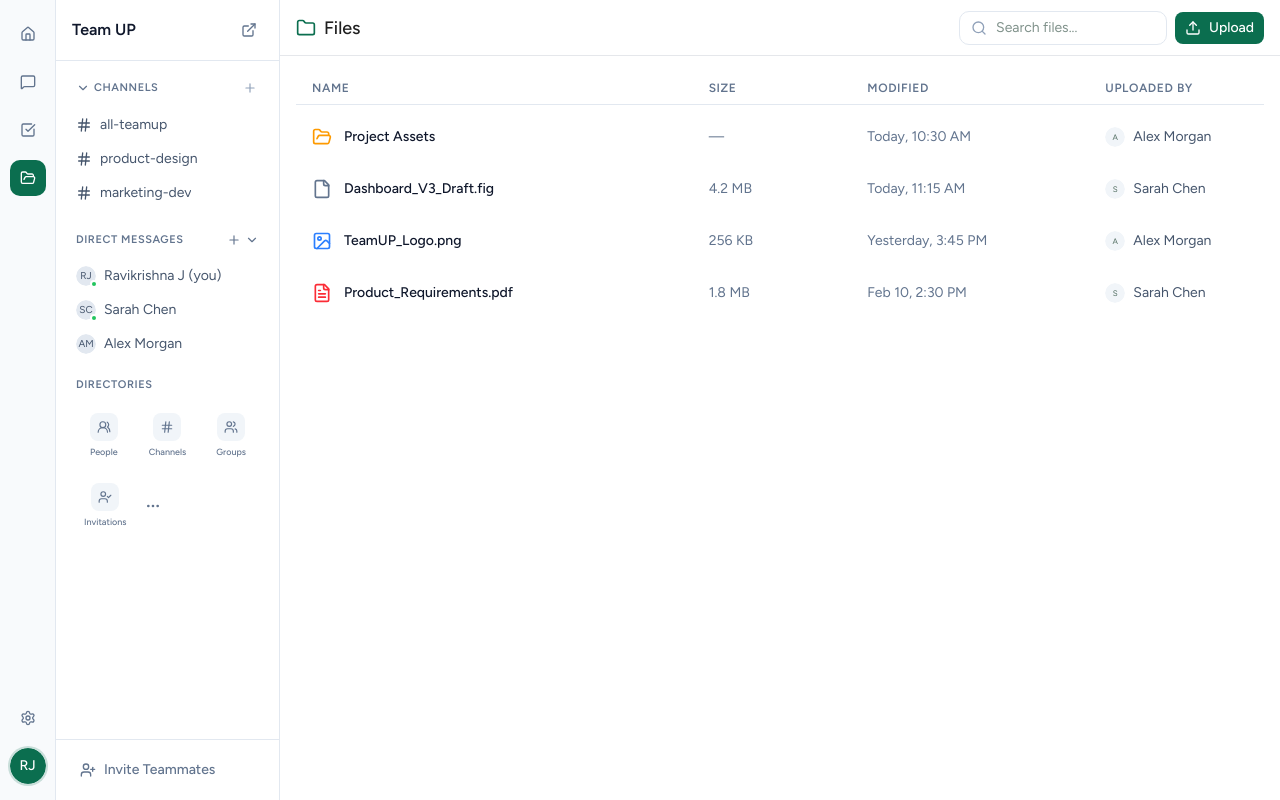
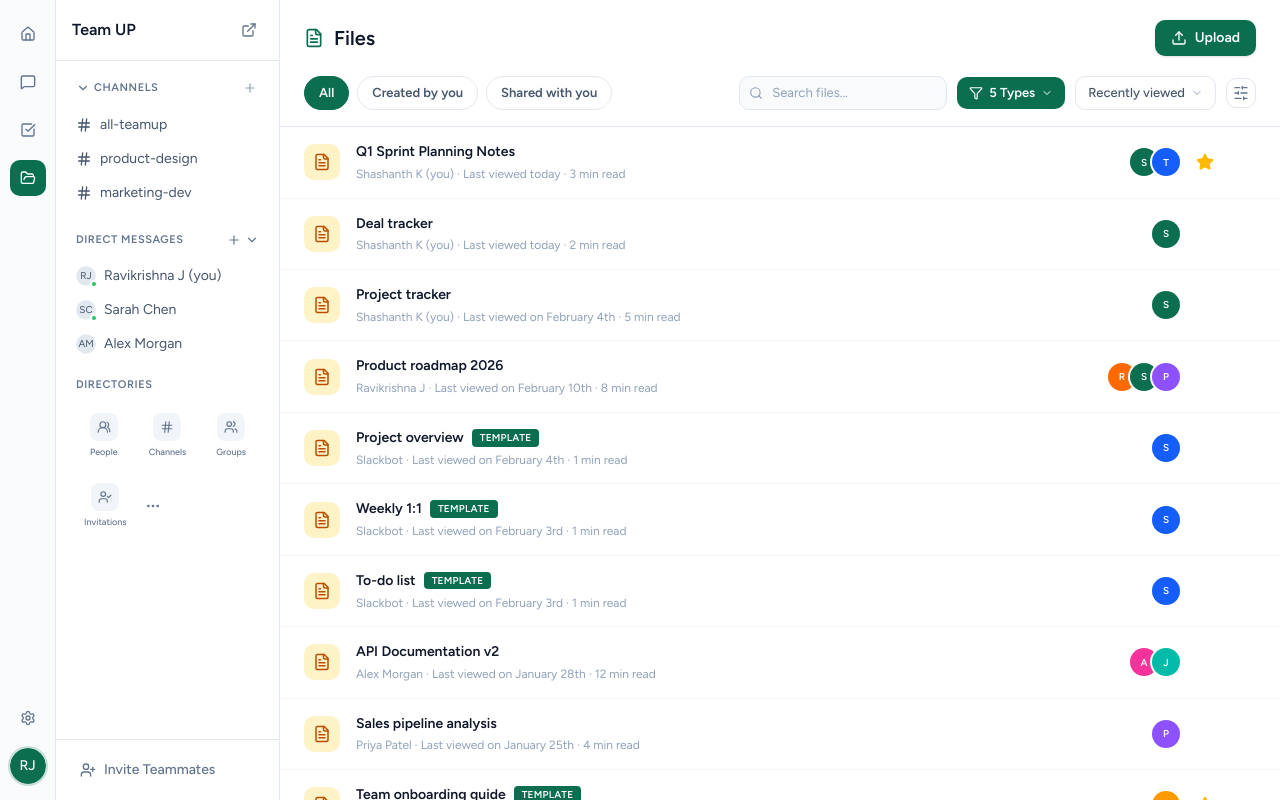
Before and after one commit to Project-Management-System-PlanX/frontend, a Next.js app: page /dashboard/files in a window 1280 px wide. Built offline with nearby package versions, Linux system fonts and the light colour scheme.

Commit message:
feat: rebuild Files page with Slack-style document listing UI

```diff
--- a/components/dashboard/FilesArea.tsx
+++ b/components/dashboard/FilesArea.tsx
@@ -1,174 +1,365 @@
 "use client";
 
 import {
-	File,
+	ChevronDown,
 	FileText,
-	Folder,
-	FolderOpen,
-	Image,
-	MoreHorizontal,
+	Filter,
+	MoreVertical,
 	Search,
+	SlidersHorizontal,
+	Star,
 	Upload,
 } from "lucide-react";
 import { useState } from "react";
-import { Avatar, AvatarFallback, AvatarImage } from "@/components/ui/avatar";
-import { Button } from "@/components/ui/button";
-import { ScrollArea } from "@/components/ui/scroll-area";
-import { Tooltip, TooltipContent, TooltipProvider, TooltipTrigger } from "@/components/ui/tooltip";
 
-interface FileItem {
+/* ═══════════════════════════════════════════════
+   Types & Data
+   ═══════════════════════════════════════════════ */
+
+interface DocItem {
 	id: string;
 	name: string;
-	type: "folder" | "image" | "document" | "file";
-	size?: string;
-	modified: string;
-	uploadedBy: {
-		name: string;
-		avatar?: string;
-	};
+	type: "document" | "spreadsheet" | "presentation" | "template";
+	creator: string;
+	creatorInitial: string;
+	creatorColor: string;
+	collaborators?: { initial: string; color: string }[];
+	lastViewed: string;
+	readTime: string;
+	isTemplate?: boolean;
+	isStarred?: boolean;
 }
 
-const files: FileItem[] = [
+const DOCS: DocItem[] = [
 	{
 		id: "1",
-		name: "Project Assets",
-		type: "folder",
-		modified: "Today, 10:30 AM",
-		uploadedBy: { name: "Alex Morgan", avatar: "/avatars/alex.png" },
+		name: "Q1 Sprint Planning Notes",
+		type: "document",
+		creator: "Shashanth K (you)",
+		creatorInitial: "S",
+		creatorColor: "bg-[#0B6E4F]",
+		collaborators: [{ initial: "T", color: "bg-blue-600" }],
+		lastViewed: "Last viewed today",
+		readTime: "3 min read",
+		isStarred: true,
 	},
 	{
 		id: "2",
-		name: "Dashboard_V3_Draft.fig",
-		type: "file",
-		size: "4.2 MB",
-		modified: "Today, 11:15 AM",
-		uploadedBy: { name: "Sarah Chen", avatar: "/avatars/sarah.png" },
+		name: "Deal tracker",
+		type: "spreadsheet",
+		creator: "Shashanth K (you)",
+		creatorInitial: "S",
+		creatorColor: "bg-[#0B6E4F]",
+		lastViewed: "Last viewed today",
+		readTime: "2 min read",
 	},
 	{
 		id: "3",
-		name: "TeamUP_Logo.png",
-		type: "image",
-		size: "256 KB",
-		modified: "Yesterday, 3:45 PM",
-		uploadedBy: { name: "Alex Morgan", avatar: "/avatars/alex.png" },
+		name: "Project tracker",
+		type: "spreadsheet",
+		creator: "Shashanth K (you)",
+		creatorInitial: "S",
+		creatorColor: "bg-[#0B6E4F]",
+		lastViewed: "Last viewed on February 4th",
+		readTime: "5 min read",
 	},
 	{
 		id: "4",
-		name: "Product_Requirements.pdf",
+		name: "Product roadmap 2026",
 		type: "document",
-		size: "1.8 MB",
-		modified: "Feb 10, 2:30 PM",
-		uploadedBy: { name: "Sarah Chen", avatar: "/avatars/sarah.png" },
+		creator: "Ravikrishna J",
+		creatorInitial: "R",
+		creatorColor: "bg-orange-500",
+		collaborators: [
+			{ initial: "S", color: "bg-[#0B6E4F]" },
+			{ initial: "P", color: "bg-violet-500" },
+		],
+		lastViewed: "Last viewed on February 10th",
+		readTime: "8 min read",
+	},
+	{
+		id: "5",
+		name: "Project overview",
+		type: "document",
+		creator: "Slackbot",
+		creatorInitial: "S",
+		creatorColor: "bg-blue-600",
+		lastViewed: "Last viewed on February 4th",
+		readTime: "1 min read",
+		isTemplate: true,
+	},
+	{
+		id: "6",
+		name: "Weekly 1:1",
+		type: "document",
+		creator: "Slackbot",
+		creatorInitial: "S",
+		creatorColor: "bg-blue-600",
+		lastViewed: "Last viewed on February 3rd",
+		readTime: "1 min read",
+		isTemplate: true,
+	},
+	{
+		id: "7",
+		name: "To-do list",
+		type: "document",
+		creator: "Slackbot",
+		creatorInitial: "S",
+		creatorColor: "bg-blue-600",
+		lastViewed: "Last viewed on February 3rd",
+		readTime: "1 min read",
+		isTemplate: true,
+	},
+	{
+		id: "8",
+		name: "API Documentation v2",
+		type: "document",
+		creator: "Alex Morgan",
+		creatorInitial: "A",
+		creatorColor: "bg-pink-500",
+		collaborators: [{ initial: "J", color: "bg-teal-500" }],
+		lastViewed: "Last viewed on January 28th",
+		readTime: "12 min read",
+	},
+	{
+		id: "9",
+		name: "Sales pipeline analysis",
+		type: "spreadsheet",
+		creator: "Priya Patel",
+		creatorInitial: "P",
+		creatorColor: "bg-violet-500",
+		lastViewed: "Last viewed on January 25th",
+		readTime: "4 min read",
+	},
+	{
+		id: "10",
+		name: "Team onboarding guide",
+		type: "document",
+		creator: "Sarah Chen",
+		creatorInitial: "SC",
+		creatorColor: "bg-amber-500",
+		lastViewed: "Last viewed on January 20th",
+		readTime: "6 min read",
+		isTemplate: true,
+		isStarred: true,
+	},
+	{
+		id: "11",
+		name: "Design system components",
+		type: "presentation",
+		creator: "Shashanth K (you)",
+		creatorInitial: "S",
+		creatorColor: "bg-[#0B6E4F]",
+		lastViewed: "Last viewed on January 18th",
+		readTime: "15 min read",
 	},
 ];
 
+const FILTER_TABS = ["All", "Created by you", "Shared with you"];
+
+/* ═══════════════════════════════════════════════
+   Component
+   ═══════════════════════════════════════════════ */
+
 export function FilesArea() {
+	const [activeFilter, setActiveFilter] = useState("All");
 	const [searchQuery, setSearchQuery] = useState("");
+	const [starredIds, setStarredIds] = useState<Set<string>>(
+		new Set(DOCS.filter((d) => d.isStarred).map((d) => d.id)),
+	);
 
-	const getFileIcon = (type: FileItem["type"]) => {
-		switch (type) {
-			case "folder":
-				return <FolderOpen className="w-5 h-5 text-amber-500" />;
-			case "image":
-				return <Image className="w-5 h-5 text-blue-500" />;
-			case "document":
-				return <FileText className="w-5 h-5 text-red-500" />;
-			default:
-				return <File className="w-5 h-5 text-slate-500" />;
-		}
+	const toggleStar = (id: string) => {
+		setStarredIds((prev) => {
+			const next = new Set(prev);
+			if (next.has(id)) next.delete(id);
+			else next.add(id);
+			return next;
+		});
 	};
+
+	const filteredDocs = DOCS.filter((doc) => {
+		if (searchQuery && !doc.name.toLowerCase().includes(searchQuery.toLowerCase())) return false;
+		if (activeFilter === "Created by you" && !doc.creator.includes("(you)")) return false;
+		if (activeFilter === "Shared with you" && doc.creator.includes("(you)")) return false;
+		return true;
+	});
 
 	return (
 		<div
-			className="flex-1 flex flex-col bg-white min-w-0"
+			className="flex-1 flex flex-col bg-white min-w-0 min-h-0 overflow-hidden"
 			style={{ fontFamily: "var(--font-figtree), Figtree" }}
 		>
-			{/* Files Header */}
-			<div className="h-14 px-4 flex items-center justify-between border-b border-[#e5e7eb] shrink-0">
-				<div className="flex items-center gap-3">
-					<span className="text-[#202020] font-medium text-lg flex items-center gap-2">
-						<Folder className="w-5 h-5 text-[#0B6E4F]" />
+			{/* ──── Header ──── */}
+			<div className="px-6 pt-5 pb-4 border-b border-slate-200 shrink-0">
+				<div className="flex items-center justify-between mb-5">
+					<h1 className="text-xl font-bold text-slate-900 flex items-center gap-2.5">
+						<FileText className="w-5 h-5 text-[#0B6E4F]" />
 						Files
-					</span>
+					</h1>
+					<button
+						type="button"
+						className="flex items-center gap-2 px-4 py-2 bg-[#0B6E4F] text-white text-sm font-semibold rounded-lg hover:bg-[#095C42] transition-colors shadow-sm"
+					>
+						<Upload className="w-4 h-4" />
+						Upload
+					</button>
 				</div>
 
+				{/* Filter Tabs + Controls */}
+				<div className="flex items-center justify-between">
 					<div className="flex items-center gap-2">
+						{FILTER_TABS.map((tab) => (
+							<button
+								key={tab}
+								type="button"
+								onClick={() => setActiveFilter(tab)}
+								className={`px-3.5 py-1.5 text-[13px] font-semibold rounded-full border transition-all ${
+									activeFilter === tab
+										? "bg-[#0B6E4F] text-white border-[#0B6E4F]"
+										: "bg-white text-slate-600 border-slate-200 hover:bg-slate-50 hover:border-slate-300"
+								}`}
+							>
+								{tab}
+							</button>
+						))}
+					</div>
+
+					<div className="flex items-center gap-2.5">
+						{/* Search */}
 						<div className="relative">
-						<Search className="absolute left-3 top-1/2 -translate-y-1/2 w-4 h-4 text-slate-400" />
+							<Search className="absolute left-2.5 top-1/2 -translate-y-1/2 w-3.5 h-3.5 text-slate-400" />
 							<input
 								type="text"
 								value={searchQuery}
 								onChange={(e) => setSearchQuery(e.target.value)}
 								placeholder="Search files..."
-							className="pl-9 pr-3 py-1.5 text-sm border border-slate-200 rounded-lg focus:outline-none focus:ring-2 focus:ring-[#0B6E4F]/20 focus:border-[#0B6E4F]"
+								className="w-52 pl-8 pr-3 py-1.5 text-[13px] border border-slate-200 rounded-lg bg-slate-50 focus:outline-none focus:ring-2 focus:ring-[#0B6E4F]/20 focus:border-[#0B6E4F] placeholder:text-slate-400 transition-all"
 							/>
 						</div>
 
-					<TooltipProvider delayDuration={0}>
-						<Tooltip>
-							<TooltipTrigger asChild>
-								<Button size="sm" className="gap-2 bg-[#0B6E4F] hover:bg-[#0B6E4F]/90 text-white">
-									<Upload className="w-4 h-4" />
-									Upload
-								</Button>
-							</TooltipTrigger>
-							<TooltipContent>Upload files</TooltipContent>
-						</Tooltip>
-					</TooltipProvider>
+						{/* Types Filter */}
+						<button
+							type="button"
+							className="flex items-center gap-1.5 px-3 py-1.5 text-[13px] font-semibold bg-[#0B6E4F] text-white rounded-lg hover:bg-[#095C42] transition-colors"
+						>
+							<Filter className="w-3.5 h-3.5" />5 Types
+							<ChevronDown className="w-3 h-3" />
+						</button>
+
+						{/* Sort */}
+						<button
+							type="button"
+							className="flex items-center gap-1.5 px-3 py-1.5 text-[13px] font-medium text-slate-600 border border-slate-200 rounded-lg hover:bg-slate-50 transition-colors"
+						>
+							Recently viewed
+							<ChevronDown className="w-3 h-3 text-slate-400" />
+						</button>
+
+						{/* Settings */}
+						<button
+							type="button"
+							className="p-1.5 rounded-lg border border-slate-200 hover:bg-slate-50 text-slate-500 transition-colors"
+						>
+							<SlidersHorizontal className="w-4 h-4" />
+						</button>
+					</div>
 				</div>
 			</div>
 
-			{/* Files List */}
-			<ScrollArea className="flex-1">
-				<div className="p-4">
-					{/* Table Header */}
-					<div className="grid grid-cols-12 gap-4 px-4 py-2 text-xs font-semibold text-slate-500 uppercase tracking-wider border-b border-slate-200">
-						<div className="col-span-5">Name</div>
-						<div className="col-span-2">Size</div>
-						<div className="col-span-3">Modified</div>
-						<div className="col-span-2">Uploaded by</div>
+			{/* ──── File List ──── */}
+			<div className="flex-1 overflow-y-auto min-h-0">
+				<div className="divide-y divide-slate-100">
+					{filteredDocs.map((doc) => {
+						const starred = starredIds.has(doc.id);
+
+						return (
+							<div
+								key={doc.id}
+								className="flex items-center px-6 py-3.5 hover:bg-slate-50 transition-colors cursor-pointer group"
+							>
+								{/* Doc Icon */}
+								<div className="shrink-0 mr-4">
+									<div className="w-9 h-9 rounded-lg bg-amber-100 flex items-center justify-center">
+										<FileText className="w-4.5 h-4.5 text-amber-700" />
+									</div>
 								</div>
 
-					{/* File Items */}
-					<div className="mt-2 space-y-1">
-						{files.map((file) => (
+								{/* Title + Meta */}
+								<div className="flex-1 min-w-0 mr-4">
+									<div className="flex items-center gap-2 mb-0.5">
+										<span className="text-[14px] font-semibold text-slate-900 truncate">
+											{doc.name}
+										</span>
+										{doc.isTemplate && (
+											<span className="shrink-0 px-2 py-[1px] text-[10px] font-bold uppercase tracking-wide bg-[#0B6E4F] text-white rounded">
+												Template
+											</span>
+										)}
+									</div>
+									<p className="text-[12px] text-slate-400">
+										{doc.creator} · {doc.lastViewed} · {doc.readTime}
+									</p>
+								</div>
+
+								{/* Right side: Collaborators + Star + Menu */}
+								<div className="flex items-center gap-3 shrink-0">
+									{/* Collaborator Avatars */}
+									<div className="flex items-center -space-x-1.5">
+										{/* Creator avatar */}
 										<div
-								key={file.id}
-								className="grid grid-cols-12 gap-4 px-4 py-3 rounded-lg hover:bg-slate-50 transition-colors cursor-pointer group"
+											className={`w-7 h-7 rounded-full ${doc.creatorColor} text-white flex items-center justify-center text-[10px] font-bold ring-2 ring-white`}
 										>
-								<div className="col-span-5 flex items-center gap-3 min-w-0">
-									<div className="shrink-0">{getFileIcon(file.type)}</div>
-									<span className="text-sm font-medium text-slate-900 truncate">{file.name}</span>
+											{doc.creatorInitial}
 										</div>
-								<div className="col-span-2 flex items-center text-sm text-slate-500">
-									{file.size || "—"}
-								</div>
-								<div className="col-span-3 flex items-center text-sm text-slate-500">
-									{file.modified}
-								</div>
-								<div className="col-span-2 flex items-center justify-between gap-2">
-									<div className="flex items-center gap-2 min-w-0">
-										<Avatar className="w-5 h-5">
-											<AvatarImage src={file.uploadedBy.avatar} />
-											<AvatarFallback className="text-[8px] bg-slate-100">
-												{file.uploadedBy.name.charAt(0)}
-											</AvatarFallback>
-										</Avatar>
-										<span className="text-sm text-slate-600 truncate">{file.uploadedBy.name}</span>
-									</div>
-									<Button
-										variant="ghost"
-										size="icon"
-										className="h-6 w-6 opacity-0 group-hover:opacity-100 transition-opacity"
+										{doc.collaborators?.map((c) => (
+											<div
+												key={c.initial}
+												className={`w-7 h-7 rounded-full ${c.color} text-white flex items-center justify-center text-[10px] font-bold ring-2 ring-white`}
 											>
-										<MoreHorizontal className="w-4 h-4" />
-									</Button>
-								</div>
+												{c.initial}
 											</div>
 										))}
 									</div>
+
+									{/* Star */}
+									<button
+										type="button"
+										onClick={(e) => {
+											e.stopPropagation();
+											toggleStar(doc.id);
+										}}
+										className={`p-1 rounded transition-all ${
+											starred
+												? "text-amber-400"
+												: "text-slate-300 opacity-0 group-hover:opacity-100 hover:text-amber-400"
+										}`}
+									>
+										<Star className="w-4.5 h-4.5" fill={starred ? "currentColor" : "none"} />
+									</button>
+
+									{/* Kebab Menu */}
+									<button
+										type="button"
+										className="p-1 rounded text-slate-300 opacity-0 group-hover:opacity-100 hover:text-slate-600 transition-all"
+									>
+										<MoreVertical className="w-4.5 h-4.5" />
+									</button>
 								</div>
-			</ScrollArea>
+							</div>
+						);
+					})}
+
+					{filteredDocs.length === 0 && (
+						<div className="flex flex-col items-center justify-center py-20 text-center">
+							<div className="w-14 h-14 rounded-2xl bg-slate-100 flex items-center justify-center mb-4">
+								<FileText className="w-7 h-7 text-slate-400" />
+							</div>
+							<p className="text-sm font-semibold text-slate-600 mb-1">No files found</p>
+							<p className="text-xs text-slate-400">Try adjusting your search or filters</p>
+						</div>
+					)}
+				</div>
+			</div>
 		</div>
 	);
 }
```
Lines whose indentation alone changed are shown as unchanged.
